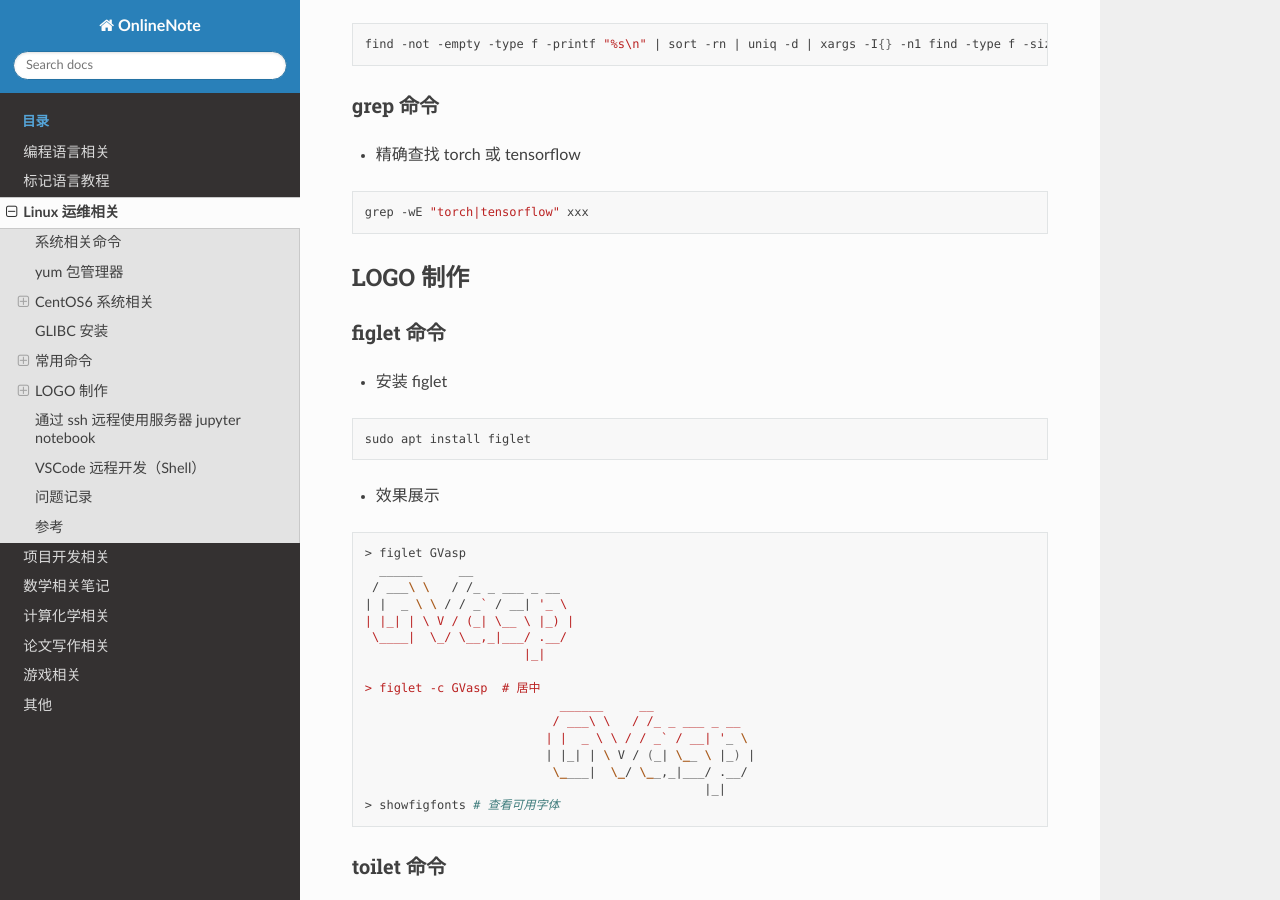
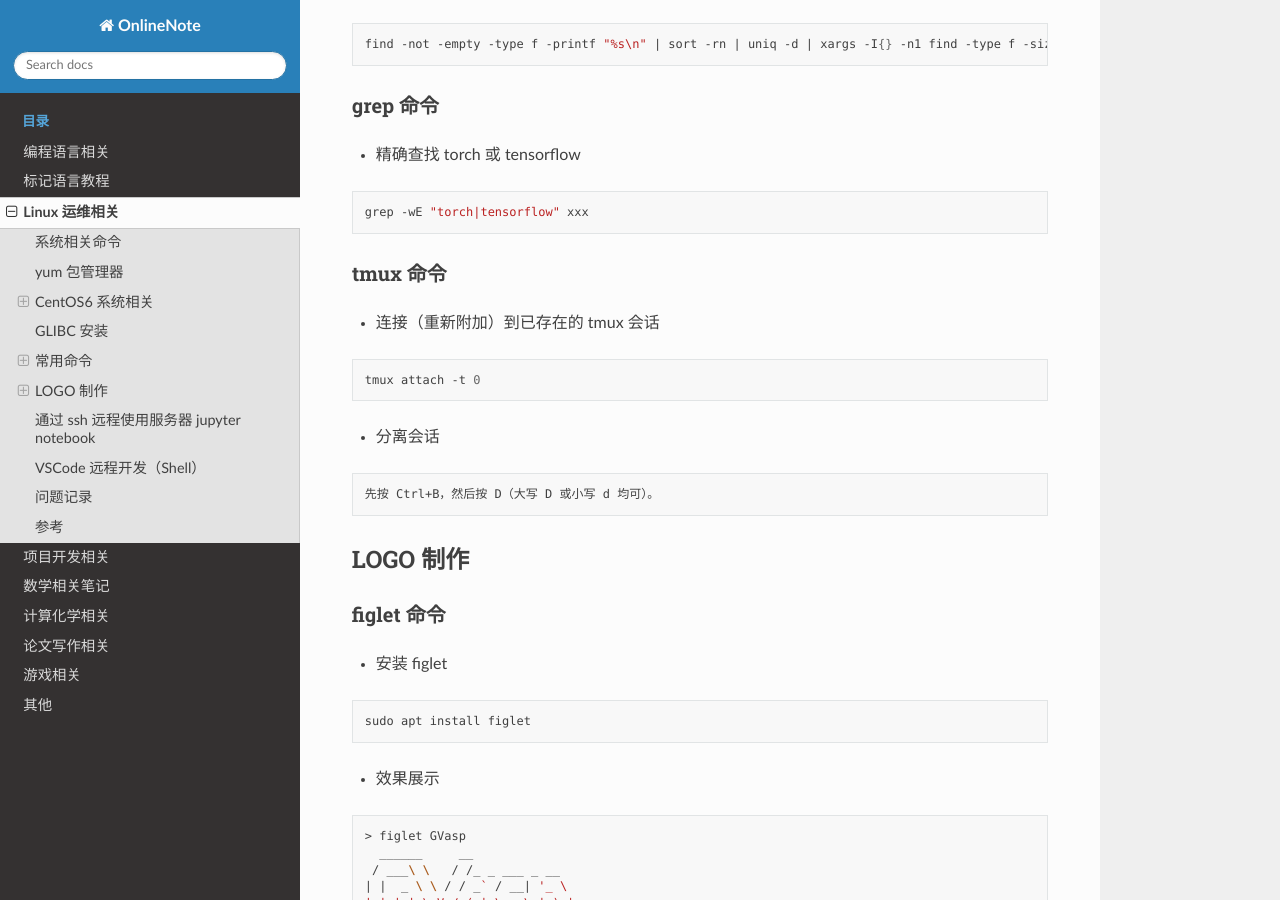
Before and after one commit to Rasic2/CodeNote, a Sphinx documentation site: the page built from docs/source/linux.md, in a window 1280 px wide and 900 px high, scrolled down 3522 px. Built offline with Sphinx 7.4.7 and the Read the Docs theme 3.1.0, drawn with Linux system fonts in a browser that asks for light colours.

Commit message:
docs: update limux.md

````diff
--- a/docs/source/linux.md
+++ b/docs/source/linux.md
@@ -164,6 +164,20 @@ find -not -empty -type f -printf "%s\n" | sort -rn | uniq -d | xargs -I{} -n1 fi
 grep -wE "torch|tensorflow" xxx
 ```
 
+### tmux 命令
+
+- 连接（重新附加）到已存在的 tmux 会话
+
+```bash
+tmux attach -t 0
+```
+
+- 分离会话
+
+```bash
+先按 Ctrl+B，然后按 D（大写 D 或小写 d 均可）。
+```
+
 ## LOGO 制作
 
 ### figlet 命令
````
